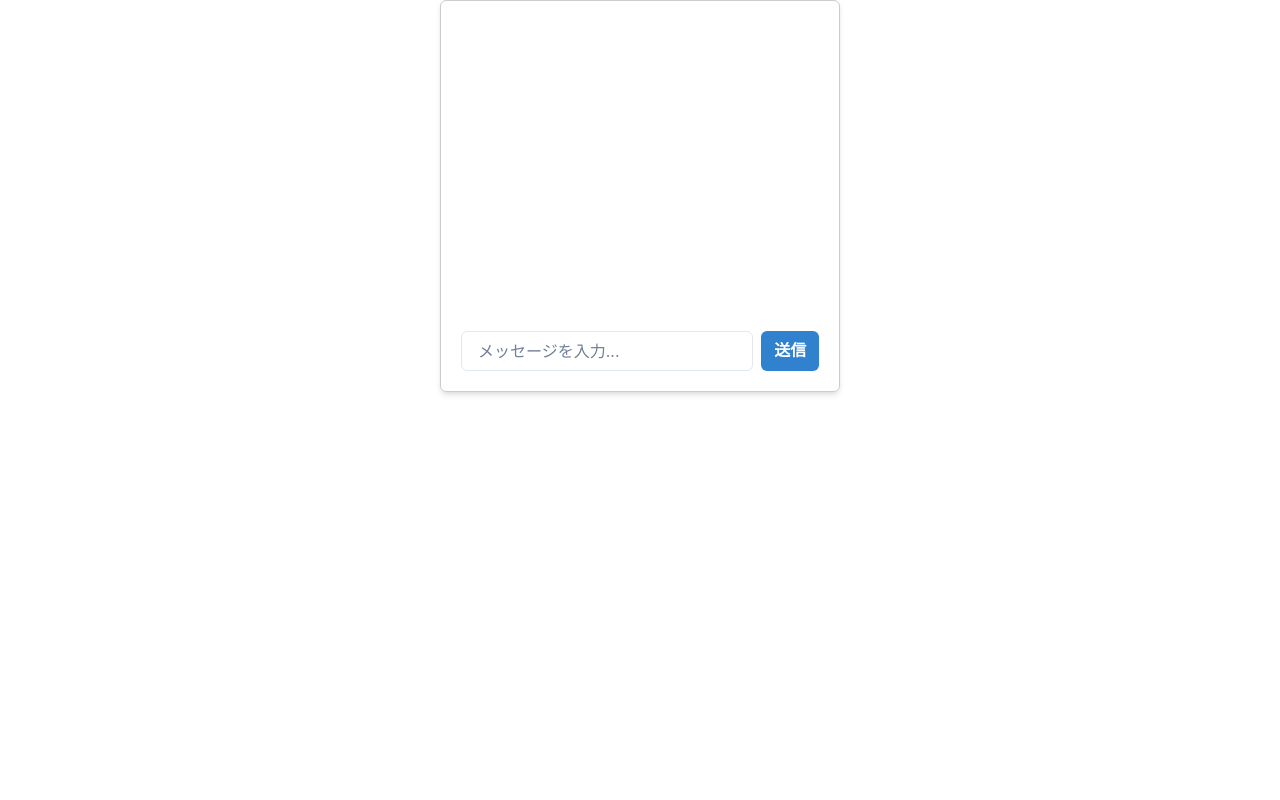
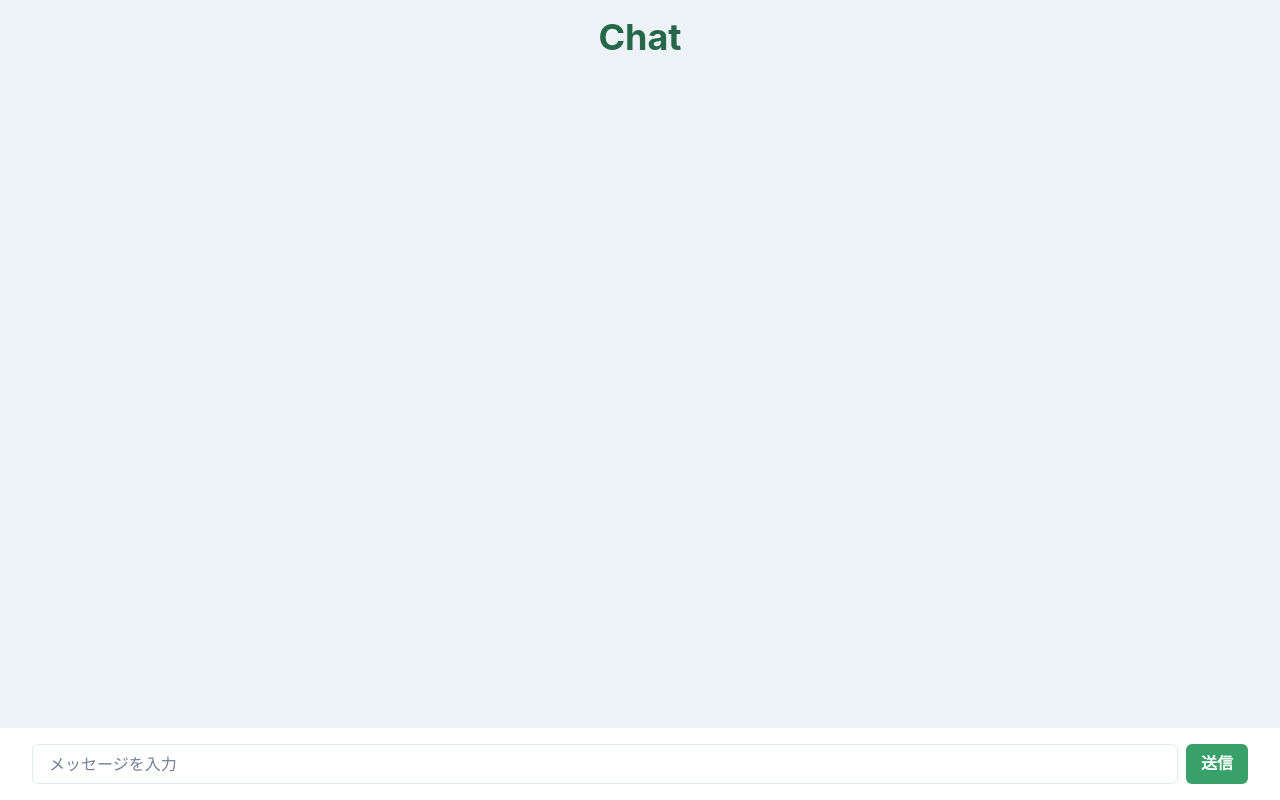
Before and after one commit to s1f102202730/region-team-project, a Next.js app: page /chat in a window 1280 px wide. Built offline with nearby package versions, Linux system fonts and the light colour scheme.

Commit message:
ChatUI変更

```diff
--- a/app/chat/components/chatbox.tsx
+++ b/app/chat/components/chatbox.tsx
@@ -1,64 +1,102 @@
-import React, { useState } from 'react';
-import { Box, Input, Button, VStack, HStack, Text } from '@chakra-ui/react';
-import { ask } from '../../../lib/api';
+import React, { useState, useRef, useEffect } from 'react'
+import {
+  Box,
+  VStack,
+  HStack,
+  Input,
+  Button,
+  Text,
+  Flex,
+  Container,
+  Heading,
+} from '@chakra-ui/react'
+import { ask } from '../../../lib/api'
 
 type Message = {
+  id: number;
   text: string;
   sender: 'user' | 'ai';
+  time: string;
 };
 
-const ChatBox: React.FC = () => {
-  const [message, setMessage] = useState<string>("");
-  const [messages, setMessages] = useState<Message[]>([]);
+export default function ChatBox() {
+  const [message, setMessage] = useState<string>("")
+  const [messages, setMessages] = useState<Message[]>([])
+  const messagesEndRef = useRef<HTMLDivElement>(null)
+
+  const scrollToBottom = () => {
+    messagesEndRef.current?.scrollIntoView({ behavior: "smooth" })
+  }
+
+  useEffect(scrollToBottom, [messages])
 
   const handleSend = async () => {
     if (message.trim()) {
-      const newMessages: Message[] = [
-        ...messages,
-        { text: message, sender: 'user' },
-      ];
-      setMessages(newMessages);
+      const newUserMessage: Message = {
+        id: messages.length + 1,
+        text: message,
+        sender: 'user',
+        time: new Date().toLocaleTimeString([], { hour: '2-digit', minute: '2-digit' })
+      }
+      setMessages(prevMessages => [...prevMessages, newUserMessage])
+      setMessage("")
 
-      const response = await ask(message);
+      const response = await ask(message)
       if (response) {
-        setMessages(prevMessages => [
-          ...prevMessages,
-          { text: response, sender: 'ai' }
-        ]);
+        const newAiMessage: Message = {
+          id: messages.length + 2,
+          text: response,
+          sender: 'ai',
+          time: new Date().toLocaleTimeString([], { hour: '2-digit', minute: '2-digit' })
+        }
+        setMessages(prevMessages => [...prevMessages, newAiMessage])
+      }
+    }
   }
 
-      setMessage(""); // メッセージ送信後にクリア
-
-    }
-  };
-
   return (
-    <Box width="400px" margin="0 auto" border="1px solid #ccc" borderRadius="md" padding="20px" boxShadow="md">
-      <VStack spacing={4} height="300px" overflowY="scroll" marginBottom="10px">
-        {messages.map((msg, index) => (
-          <HStack key={index} justify={msg.sender === 'user' ? 'flex-end' : 'flex-start'} width="100%">
+    <Flex direction="column" h="100vh" bg="gray.100">
+      <Container maxW="container.xl" flex="1" overflowY="auto" py={4}>
+        <VStack spacing={4} align="stretch">
+          <Heading textAlign="center" color="green.700" mb={4}>Chat</Heading>
+          {messages.map((msg) => (
+            <Flex key={msg.id} justify={msg.sender === 'user' ? 'flex-end' : 'flex-start'}>
               <Box
-              padding="10px"
-              borderRadius="md"
-              bg={msg.sender === 'user' ? 'green.100' : 'gray.100'}
+                maxW="2xl"
+                bg={msg.sender === 'user' ? 'green.500' : 'gray.300'}
+                color={msg.sender === 'user' ? 'white' : 'black'}
+                borderRadius="lg"
+                p={3}
               >
                 <Text>{msg.text}</Text>
+                <Text fontSize="xs" textAlign="right" mt={1} opacity={0.7}>
+                  {msg.time}
+                </Text>
               </Box>
-          </HStack>
+            </Flex>
           ))}
+          <div ref={messagesEndRef} />
         </VStack>
+      </Container>
+
+      <Box bg="white" p={4}>
+        <Container maxW="container.xl">
           <HStack spacing={2}>
             <Input
+              placeholder="メッセージを入力"
               value={message}
               onChange={(e) => setMessage(e.target.value)}
-          placeholder="メッセージを入力..."
+              onKeyPress={(e) => e.key === 'Enter' && handleSend()}
             />
-        <Button onClick={handleSend} colorScheme="blue">
+            <Button
+              onClick={handleSend}
+              colorScheme="green"
+            >
               送信
             </Button>
           </HStack>
+        </Container>
       </Box>
-  );
-};
-
-export default ChatBox;
+    </Flex>
+  )
+}
```
Lines whose indentation alone changed are shown as unchanged.
